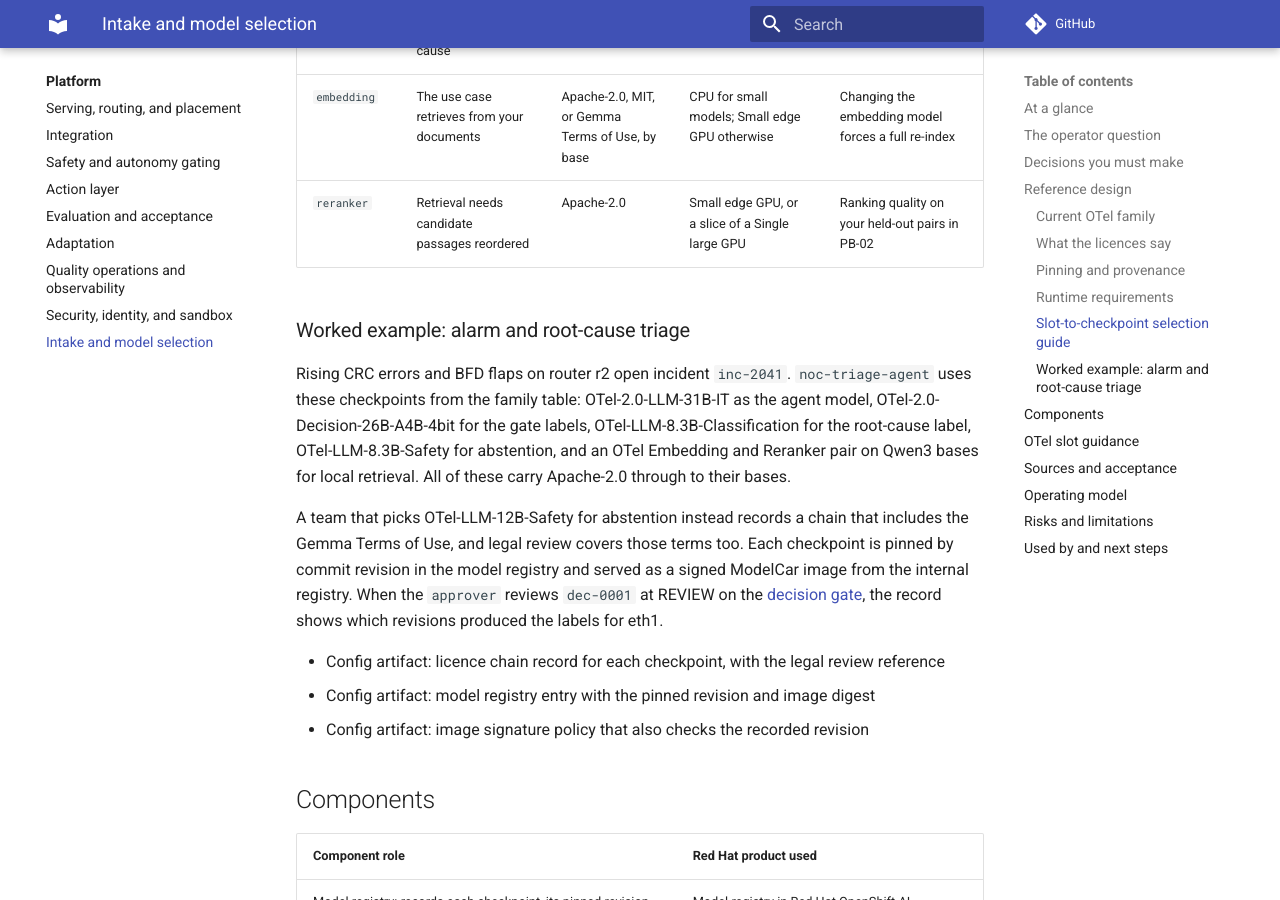
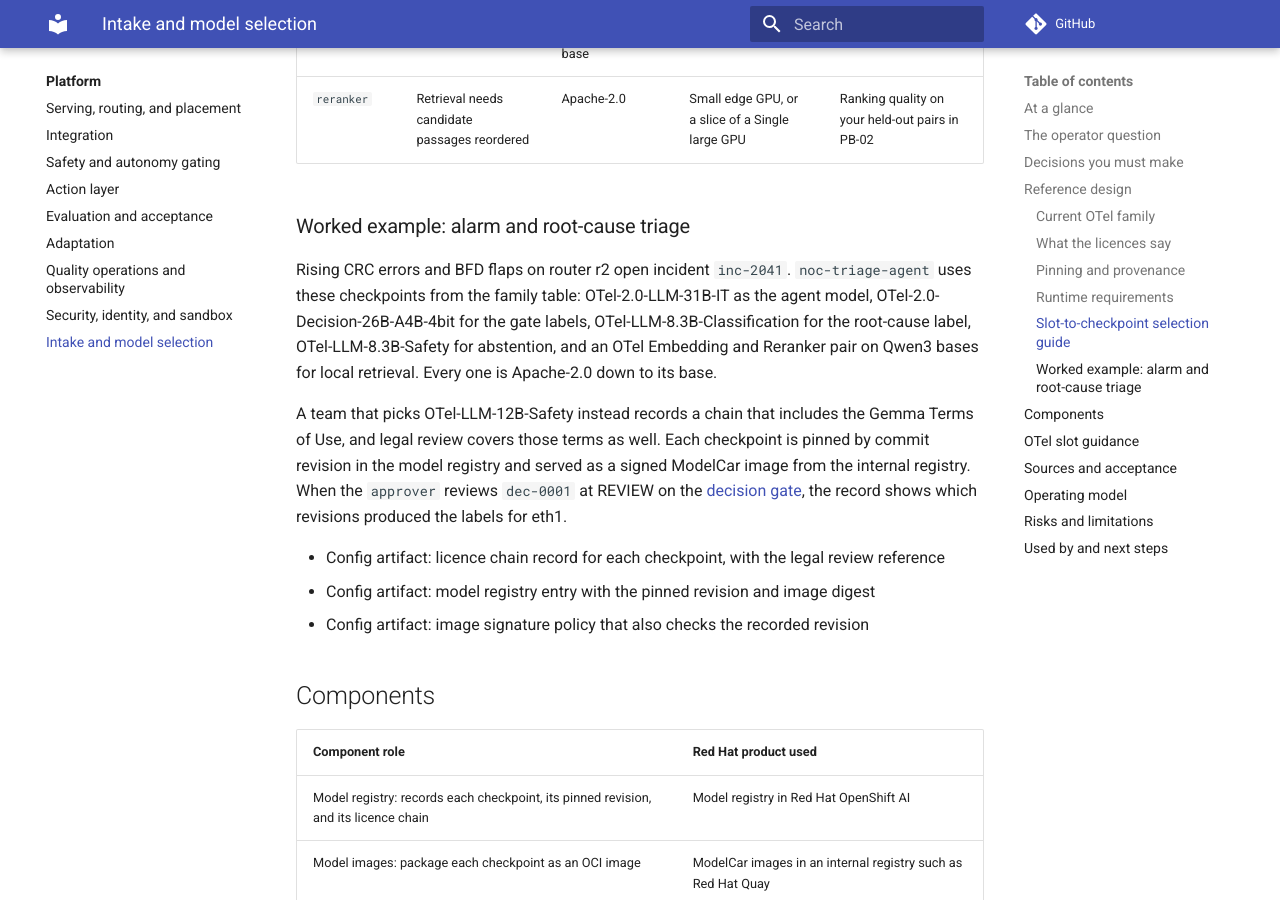
Before and after one commit to ravisharma5/otel-telco-blueprints, an MkDocs documentation site: the page built from platform/intake-model-selection/README.md, in a window 1280 px wide and 900 px high, scrolled down 7860 px. Built offline with MkDocs 1.6.1 and Material for MkDocs 9.7.7, drawn with Linux system fonts in a browser that asks for light colours; comment, search, counter and statistics services are not loaded; part of the change alters nothing that is shown; some of the changed text lies outside the part shown.

Commit message:
docs(platform): clarity pass on the intake and model selection blueprint

```diff
--- a/platform/intake-model-selection/README.md
+++ b/platform/intake-model-selection/README.md
@@ -3,7 +3,7 @@ id: "PB-01"
 type: "platform"
 title: "Intake and model selection"
 readiness_question: "Intake: which checkpoints may you run, and where do they come from?"
-doc_status: draft
+doc_status: done
 layers: ["model-endpoint-inferencing", "control"]
 table1_rows: [6]
 otel_slots: ["llm", "embedding", "reranker", "safety", "decision", "classification"]
@@ -14,6 +14,7 @@ top_decisions:
   - "Pin a commit revision for every checkpoint"
   - "Serve signed model images from your own registry"
 agent_school: [403]
+clarity_reviewed: "2026-11-11"
 ---
 
 <!-- Writing rules: framework/style-guide.md. Name each component by its role and the Red Hat product used. Write no product support status. -->
@@ -97,9 +98,9 @@ This page states what the licences say; your legal team decides what they mean f
 
 Checked against the model cards on 2026-11-11; the family changes. The table groups the smaller checkpoints by licence family, so check each card on Hugging Face for the full list. The safety, embedding, and smaller LLM cards ask users to comply with both the OTel release licence and the upstream base-model licence or terms.
 
-The LFM rows are the main reason to follow the base model. Their repository tag says apache-2.0, but each base uses the LFM Open License v1.0, whose own terms set a revenue threshold for commercial use. The tag doesn't settle the licence chain.
+The LFM rows show why you follow the base model. Their repositories are tagged apache-2.0, but each base uses the LFM Open License v1.0, and that licence sets a revenue threshold for commercial use.
 
-The Classification checkpoint's config.json declares the `Gemma3TextForSequenceClassification` architecture class, while its card names rnj-1 as the base model. An architecture class and a base model are different facts, and the licence follows the base model.
+The Classification checkpoint's config.json declares the `Gemma3TextForSequenceClassification` architecture class, while its card names rnj-1 as the base model. The licence follows the base model, not the architecture class.
 
 ### What the licences say
 
@@ -154,9 +155,9 @@ legal_review: <reference>
 
 ### Worked example: alarm and root-cause triage
 
-Rising CRC errors and BFD flaps on router r2 open incident `inc-2041`. `noc-triage-agent` uses these checkpoints from the family table: OTel-2.0-LLM-31B-IT as the agent model, OTel-2.0-Decision-26B-A4B-4bit for the gate labels, OTel-LLM-8.3B-Classification for the root-cause label, OTel-LLM-8.3B-Safety for abstention, and an OTel Embedding and Reranker pair on Qwen3 bases for local retrieval. All of these carry Apache-2.0 through to their bases.
+Rising CRC errors and BFD flaps on router r2 open incident `inc-2041`. `noc-triage-agent` uses these checkpoints from the family table: OTel-2.0-LLM-31B-IT as the agent model, OTel-2.0-Decision-26B-A4B-4bit for the gate labels, OTel-LLM-8.3B-Classification for the root-cause label, OTel-LLM-8.3B-Safety for abstention, and an OTel Embedding and Reranker pair on Qwen3 bases for local retrieval. Every one is Apache-2.0 down to its base.
 
-A team that picks OTel-LLM-12B-Safety for abstention instead records a chain that includes the Gemma Terms of Use, and legal review covers those terms too. Each checkpoint is pinned by commit revision in the model registry and served as a signed ModelCar image from the internal registry. When the `approver` reviews `dec-0001` at REVIEW on the [decision gate](../../architecture/decision-gate.md), the record shows which revisions produced the labels for eth1.
+A team that picks OTel-LLM-12B-Safety instead records a chain that includes the Gemma Terms of Use, and legal review covers those terms as well. Each checkpoint is pinned by commit revision in the model registry and served as a signed ModelCar image from the internal registry. When the `approver` reviews `dec-0001` at REVIEW on the [decision gate](../../architecture/decision-gate.md), the record shows which revisions produced the labels for eth1.
 
 - Config artifact: licence chain record for each checkpoint, with the legal review reference
 - Config artifact: model registry entry with the pinned revision and image digest
```
